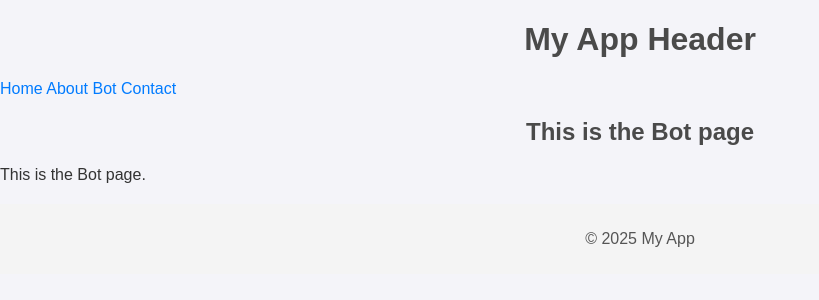
After one commit to sifzerda/python-chatbot, a Flask app: page /bot in a window 1280 px wide. The commit adds this page. Shown: the top 300 px of the page, without its empty margins (0-819 px from the left). Run offline with Flask 3, Linux system fonts and the light colour scheme.

Commit message:
added bot route and page

```diff
--- a/app.py
+++ b/app.py
@@ -22,6 +22,10 @@ def home():
 def about():
     return render_template("about.html")
 
+@app.route("/bot")
+def bot():
+    return render_template("bot.html")
+
 # Run the application
 if __name__ == "__main__":
     with app.app_context():
--- a/templates/base.html
+++ b/templates/base.html
@@ -13,6 +13,7 @@
         <nav>
             <a href="/">Home</a>
             <a href="/about">About</a>
+            <a href="/bot">Bot</a>
             <a href="/contact">Contact</a>
         </nav>
     </header>
--- /dev/null
+++ b/templates/bot.html
@@ -0,0 +1,6 @@
+{% extends 'base.html' %}
+{% block title %}Bot{% endblock %}
+{% block content %}
+    <h2>This is the Bot page</h2>
+    <p>This is the Bot page.</p>
+{% endblock %}
```
Also changed, not shown: 1 other file.
